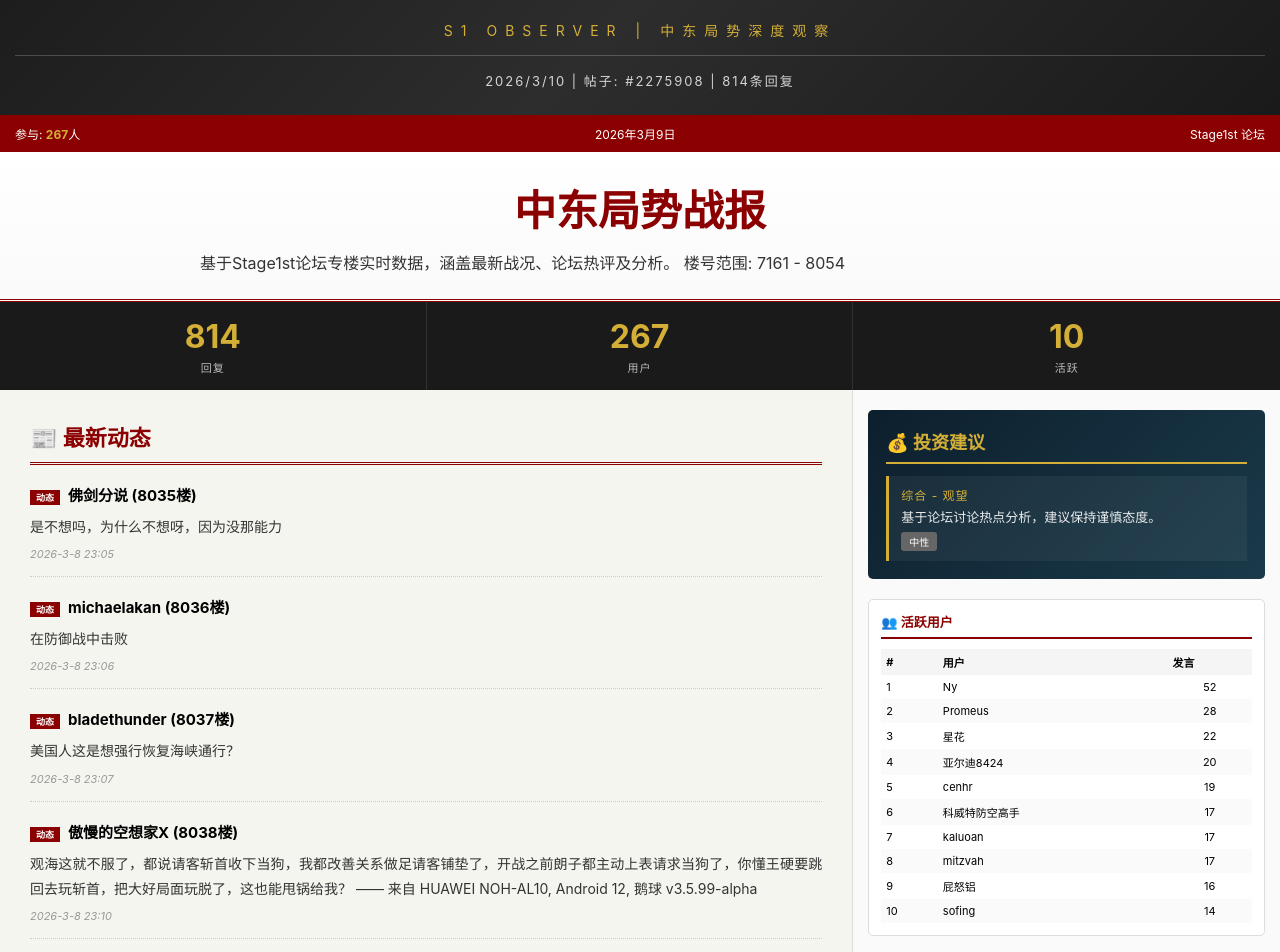
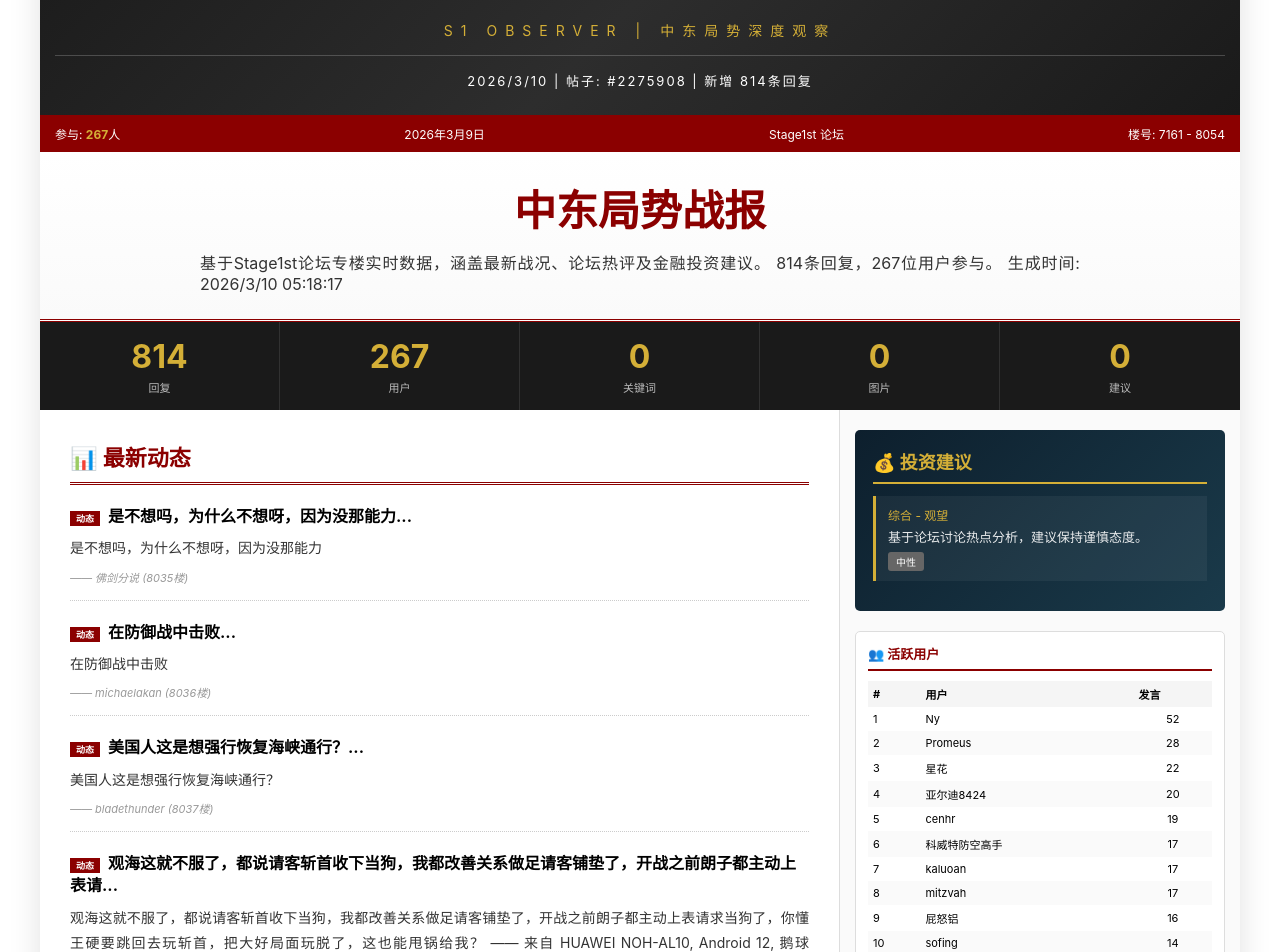
Before and after one commit to referiw/nanoclaw_bot_matters, a Vue app in the folder stage1st-web/: page /report in a window 1280 px wide. Shown: the part 120-1072 px from the top of the page. Built offline with nearby package versions, Linux system fonts and the light colour scheme.

Commit message:
Update ReportPage with newspaper style

```diff
--- a/stage1st-web/src/pages/ReportPage.vue
+++ b/stage1st-web/src/pages/ReportPage.vue
@@ -1,81 +1,98 @@
 <template>
-  <div class="report-page">
+  <div class="newspaper">
     <!-- 报头 -->
     <header class="masthead">
-      <h1 class="masthead-title">S1 战报</h1>
-      <div class="masthead-subtitle">S1 OBSERVER | 中东局势深度观察</div>
-      <div class="masthead-date">{{ reportDate }} | 帖子: #{{ reportData.threadId }} | {{ reportData.totalPosts }}条回复</div>
+      <h1>S1 战报</h1>
+      <div class="subtitle">S1 OBSERVER | 中东局势深度观察</div>
+      <div class="date-line">{{ reportDate }} | 帖子: #{{ reportData.threadId }} | 新增 {{ reportData.newPosts || reportData.totalPosts }}条回复</div>
     </header>
 
     <!-- 导航栏 -->
     <nav class="nav-bar">
-      <span>参与: <strong>{{ reportData.uniqueAuthors }}</strong>人</span>
+      <span>参与: <span class="highlight">{{ reportData.uniqueAuthors }}</span>人</span>
       <span>{{ todayDate }}</span>
       <span>Stage1st 论坛</span>
+      <span v-if="reportData.floorRange">楼号: {{ reportData.floorRange.start }} - {{ reportData.floorRange.end }}</span>
     </nav>
 
     <!-- 标题区 -->
     <section class="headline-section">
-      <h2 class="headline-title">中东局势战报</h2>
-      <p class="headline-lead">
-        基于Stage1st论坛专楼实时数据，涵盖最新战况、论坛热评及分析。
-        楼号范围: {{ reportData.floorRange?.start || '-' }} - {{ reportData.floorRange?.end || '-' }}
+      <h2>中东局势战报</h2>
+      <p class="lead">
+        基于Stage1st论坛专楼实时数据，涵盖最新战况、论坛热评及金融投资建议。
+        {{ reportData.totalPosts }}条回复，{{ reportData.uniqueAuthors }}位用户参与。
+        <span v-if="reportData.generatedAt">生成时间: {{ formatTime(reportData.generatedAt) }}</span>
       </p>
     </section>
 
     <!-- 统计栏 -->
     <div class="stats-bar">
-      <div class="stat-item">
-        <div class="stat-number">{{ reportData.totalPosts || 0 }}</div>
-        <div class="stat-label">回复</div>
-      </div>
-      <div class="stat-item">
-        <div class="stat-number">{{ reportData.uniqueAuthors || 0 }}</div>
-        <div class="stat-label">用户</div>
-      </div>
-      <div class="stat-item">
-        <div class="stat-number">{{ reportData.topAuthors?.length || 0 }}</div>
-        <div class="stat-label">活跃</div>
-      </div>
+      <div class="stat-item"><div class="stat-number">{{ reportData.totalPosts }}</div><div class="stat-label">回复</div></div>
+      <div class="stat-item"><div class="stat-number">{{ reportData.uniqueAuthors }}</div><div class="stat-label">用户</div></div>
+      <div class="stat-item"><div class="stat-number">{{ reportData.keywords?.length || 0 }}</div><div class="stat-label">关键词</div></div>
+      <div class="stat-item"><div class="stat-number">{{ reportData.images?.length || 0 }}</div><div class="stat-label">图片</div></div>
+      <div class="stat-item"><div class="stat-number">{{ reportData.investmentAdvice?.length || 0 }}</div><div class="stat-label">建议</div></div>
     </div>
 
     <!-- 主内容 -->
     <div class="content-grid">
       <main class="main-content">
-        <h3 class="section-header">📰 最新动态</h3>
-        <article v-for="(post, i) in reportData.latestPosts" :key="i" class="news-item">
-          <h4><span class="tag">动态</span>{{ post.author }} ({{ post.floor }}楼)</h4>
-          <p>{{ post.content }}</p>
-          <div class="source">{{ post.time }}</div>
+        <h2 class="section-header">📊 最新动态</h2>
+        <article v-for="(item, i) in reportData.newsItems" :key="i" class="news-item">
+          <h3><span class="tag">动态</span>{{ item.content?.substring(0, 45) }}...</h3>
+          <p>{{ item.content?.substring(0, 280) }}{{ item.content?.length > 280 ? '...' : '' }}</p>
+          <div class="source">—— {{ item.author }} ({{ item.floor }}楼)</div>
         </article>
 
-        <h3 class="section-header">💬 热门评论</h3>
-        <div v-for="(comment, i) in reportData.hotComments" :key="'c'+i"
+        <h2 class="section-header" v-if="reportData.images?.length">🖼️ 论坛图片</h2>
+        <div v-if="reportData.images?.length" class="images-grid">
+          <div v-for="(img, i) in reportData.images" :key="i" class="image-item">
+            <a :href="img.url" target="_blank">
+              <img :src="img.base64 || img.url" alt="论坛图片" loading="lazy">
+            </a>
+            <div class="image-info">{{ img.author }} ({{ img.floor }}楼)</div>
+          </div>
+        </div>
+
+        <h2 class="section-header">💬 热门评论</h2>
+        <div v-for="(c, i) in reportData.hotComments" :key="'c'+i"
              class="comment" :class="{ highlighted: i < 3 }">
-          <span class="author">{{ comment.author }} ({{ comment.floor }}楼):</span>
-          <p class="content">{{ comment.content }}</p>
+          <span class="author">{{ c.author }} ({{ c.floor }}楼):</span>
+          <p class="content">{{ c.content }}</p>
         </div>
       </main>
 
       <aside class="sidebar">
         <div class="investment-box">
           <h3>💰 投资建议</h3>
-          <div class="investment-item">
+          <div v-for="(adv, i) in reportData.investmentAdvice" :key="i" class="investment-item">
+            <div class="category">{{ adv.category }} - {{ adv.trend }}</div>
+            <p>{{ adv.content }}</p>
+            <span class="impact" :class="adv.impact">{{ adv.impact === 'positive' ? '看多' : adv.impact === 'negative' ? '看空' : '中性' }}</span>
+          </div>
+          <div v-if="!reportData.investmentAdvice?.length" class="investment-item">
             <div class="category">综合 - 观望</div>
             <p>基于论坛讨论热点分析，建议保持谨慎态度。</p>
             <span class="impact neutral">中性</span>
           </div>
         </div>
 
-        <div class="keywords-box">
+        <div class="keywords" v-if="reportData.keywords?.length">
+          <h4>🏷️ 关键词</h4>
+          <div class="tag-cloud">
+            <span v-for="(kw, i) in reportData.keywords" :key="i" class="tag" :class="{ hot: i < 5 }">{{ kw[0] || kw }}</span>
+          </div>
+        </div>
+
+        <div class="author-section">
           <h4>👥 活跃用户</h4>
           <table class="author-table">
             <thead><tr><th>#</th><th>用户</th><th>发言</th></tr></thead>
             <tbody>
               <tr v-for="(author, i) in reportData.topAuthors" :key="i">
                 <td>{{ i + 1 }}</td>
-                <td>{{ author.name }}</td>
-                <td style="text-align:center">{{ author.count }}</td>
+                <td>{{ author.name || author[0] }}</td>
+                <td style="text-align:center">{{ author.count || author[1] }}</td>
               </tr>
             </tbody>
           </table>
@@ -87,7 +104,7 @@
     <footer class="footer">
       <h3>S1 OBSERVER</h3>
       <p>中东局势深度观察 | Stage1st 论坛 #{{ reportData.threadId }}</p>
-      <p class="disclaimer">免责声明：本战报内容整理自网络论坛，仅供信息参考。Generated by Claude Code</p>
+      <p class="disclaimer">免责声明：本战报内容整理自网络论坛，仅供信息参考。投资建议仅供参考，不构成决策依据。Generated by Claude Code</p>
     </footer>
   </div>
 </template>
@@ -98,11 +115,17 @@ import { ref, computed, onMounted } from 'vue'
 const reportData = ref({
   threadId: '2275908',
   totalPosts: 0,
+  newPosts: 0,
   uniqueAuthors: 0,
   floorRange: {},
   topAuthors: [],
   latestPosts: [],
-  hotComments: []
+  newsItems: [],
+  hotComments: [],
+  keywords: [],
+  images: [],
+  investmentAdvice: [],
+  generatedAt: null
 })
 
 const todayDate = computed(() => {
@@ -116,11 +139,20 @@ const reportDate = computed(() => {
   return todayDate.value
 })
 
+const formatTime = (time) => {
+  return new Date(time).toLocaleString('zh-CN')
+}
+
 onMounted(async () => {
   try {
     const res = await fetch('/data/report.json')
     if (res.ok) {
-      reportData.value = await res.json()
+      const data = await res.json()
+      // 处理数据格式
+      if (data.latestPosts && !data.newsItems) {
+        data.newsItems = data.latestPosts.slice(0, 10)
+      }
+      reportData.value = data
     }
   } catch (e) {
     console.error('Failed to load report data:', e)
@@ -129,301 +161,64 @@ onMounted(async () => {
 </script>
 
 <style scoped>
-.report-page {
-  background: #f5f5f0;
-  min-height: 100vh;
-  font-family: 'Noto Sans SC', -apple-system, sans-serif;
-  max-width: 100vw;
-  overflow-x: hidden;
-}
-
-.masthead {
-  background: linear-gradient(135deg, #1a1a1a 0%, #2d2d2d 50%, #1a1a1a 100%);
-  color: white;
-  text-align: center;
-  padding: 25px 15px;
-}
-
-.masthead-title {
-  font-size: clamp(32px, 10vw, 72px);
-  font-weight: 900;
-  letter-spacing: clamp(5px, 3vw, 20px);
-  margin: 0;
-}
-
-.masthead-subtitle {
-  font-size: clamp(10px, 3vw, 14px);
-  letter-spacing: clamp(3px, 2vw, 8px);
-  margin-top: 10px;
-  color: #D4AF37;
-}
-
-.masthead-date {
-  margin-top: 15px;
-  padding-top: 15px;
-  border-top: 1px solid rgba(255,255,255,0.2);
-  font-size: clamp(10px, 2.5vw, 13px);
-  letter-spacing: 2px;
-  color: rgba(255,255,255,0.8);
-}
-
-.nav-bar {
-  background: #8B0000;
-  padding: 10px 15px;
-  display: flex;
-  justify-content: space-between;
-  flex-wrap: wrap;
-  gap: 8px;
-  color: white;
-  font-size: clamp(10px, 2.5vw, 12px);
-}
-
-.nav-bar strong { color: #D4AF37; }
-
-.headline-section {
-  padding: 25px 15px;
-  text-align: center;
-  background: linear-gradient(180deg, #fff 0%, #fafafa 100%);
-  border-bottom: 3px double #8B0000;
-}
-
-.headline-title {
-  font-size: clamp(24px, 6vw, 42px);
-  color: #8B0000;
-  margin: 0 0 12px;
-}
-
-.headline-lead {
-  font-size: clamp(13px, 3vw, 16px);
-  max-width: 900px;
-  margin: 0 auto;
-  text-align: justify;
-  padding: 0 10px;
-  color: #333;
-}
-
-.stats-bar {
-  display: grid;
-  grid-template-columns: repeat(3, 1fr);
-  background: #1a1a1a;
-}
-
-.stat-item {
-  padding: 15px 10px;
-  text-align: center;
-  border-right: 1px solid rgba(255,255,255,0.1);
-}
-
+/* 报纸风格 - 与HTML战报完全一致 */
+.newspaper { max-width: 1200px; margin: 0 auto; background: #fff; box-shadow: 0 0 30px rgba(0,0,0,0.12); font-family: 'Noto Sans SC', -apple-system, sans-serif; }
+.masthead { background: linear-gradient(135deg, #1a1a1a 0%, #2d2d2d 50%, #1a1a1a 100%); color: #fff; text-align: center; padding: 25px 15px; }
+.masthead h1 { font-size: clamp(32px, 10vw, 72px); font-weight: 900; letter-spacing: clamp(5px, 3vw, 20px); margin: 0; }
+.masthead .subtitle { font-size: clamp(10px, 3vw, 14px); letter-spacing: clamp(3px, 2vw, 8px); margin-top: 10px; color: #D4AF37; }
+.masthead .date-line { margin-top: 15px; padding-top: 15px; border-top: 1px solid rgba(255,255,255,0.2); font-size: clamp(10px, 2.5vw, 13px); letter-spacing: 2px; }
+.nav-bar { background: #8B0000; padding: 10px 15px; display: flex; justify-content: space-between; flex-wrap: wrap; gap: 8px; }
+.nav-bar span { color: #fff; font-size: clamp(10px, 2.5vw, 12px); }
+.nav-bar .highlight { color: #D4AF37; font-weight: bold; }
+.headline-section { padding: 25px 15px; text-align: center; background: linear-gradient(180deg, #fff 0%, #fafafa 100%); border-bottom: 3px double #8B0000; }
+.headline-section h2 { font-size: clamp(24px, 6vw, 42px); color: #8B0000; margin: 0 0 12px; }
+.headline-section .lead { font-size: clamp(13px, 3vw, 16px); max-width: 900px; margin: 0 auto; text-align: justify; padding: 0 10px; color: #333; }
+.stats-bar { display: grid; grid-template-columns: repeat(auto-fit, minmax(100px, 1fr)); background: #1a1a1a; }
+.stat-item { padding: 15px 10px; text-align: center; border-right: 1px solid rgba(255,255,255,0.1); }
 .stat-item:last-child { border-right: none; }
-
-.stat-number {
-  font-size: clamp(20px, 5vw, 32px);
-  font-weight: bold;
-  color: #D4AF37;
-}
-
-.stat-label {
-  font-size: clamp(9px, 2vw, 11px);
-  color: rgba(255,255,255,0.7);
-  text-transform: uppercase;
-  letter-spacing: 1px;
-  margin-top: 3px;
-}
-
-.content-grid {
-  display: grid;
-  grid-template-columns: 1fr;
-}
-
-@media (min-width: 900px) {
-  .content-grid { grid-template-columns: 2fr 1fr; }
-}
-
-.main-content {
-  padding: 20px 15px;
-  border-bottom: 1px solid #ddd;
-}
-
-@media (min-width: 900px) {
-  .main-content {
-    border-bottom: none;
-    border-right: 1px solid #ddd;
-    padding: 30px;
-  }
-}
-
-.sidebar {
-  padding: 20px 15px;
-  background: #fafafa;
-}
-
-.section-header {
-  font-size: clamp(18px, 4vw, 22px);
-  color: #8B0000;
-  padding-bottom: 10px;
-  border-bottom: 3px double #8B0000;
-  margin-bottom: 20px;
-}
-
-.news-item {
-  margin-bottom: 20px;
-  padding-bottom: 15px;
-  border-bottom: 1px dotted #ccc;
-}
-
-.news-item:last-child { border-bottom: none; margin-bottom: 0; }
-
-.news-item h4 {
-  font-size: clamp(13px, 3vw, 15px);
-  margin: 0 0 8px;
-  line-height: 1.4;
-}
-
-.news-item .tag {
-  background: #8B0000;
-  color: white;
-  font-size: 9px;
-  padding: 2px 6px;
-  margin-right: 8px;
-}
-
-.news-item p {
-  font-size: clamp(12px, 3vw, 14px);
-  text-align: justify;
-  line-height: 1.8;
-  margin: 0;
-  color: #333;
-}
-
-.news-item .source {
-  font-size: 11px;
-  color: #999;
-  font-style: italic;
-  margin-top: 8px;
-}
-
-.comment {
-  padding: 12px;
-  background: #f9f9f9;
-  margin-bottom: 12px;
-  border-left: 3px solid #ccc;
-}
-
-.comment.highlighted {
-  border-left-color: #8B0000;
-  background: #fff8f0;
-}
-
-.comment .author {
-  font-size: 11px;
-  color: #8B0000;
-  font-weight: bold;
-}
-
-.comment .content {
-  font-size: clamp(12px, 2.5vw, 13px);
-  margin-top: 6px;
-  line-height: 1.6;
-}
-
-.investment-box {
-  background: linear-gradient(135deg, #0d1f2d 0%, #1a3a4a 100%);
-  color: white;
-  padding: 18px;
-  margin-bottom: 20px;
-  border-radius: 5px;
-}
-
-.investment-box h3 {
-  color: #D4AF37;
-  font-size: clamp(14px, 3vw, 18px);
-  margin: 0 0 12px;
-  padding-bottom: 8px;
-  border-bottom: 2px solid #D4AF37;
-}
-
-.investment-item {
-  padding: 10px 12px;
-  background: rgba(255,255,255,0.05);
-  border-left: 3px solid #D4AF37;
-}
-
-.investment-item .category {
-  font-size: clamp(10px, 2vw, 12px);
-  color: #D4AF37;
-  letter-spacing: 1px;
-  margin-bottom: 4px;
-}
-
-.investment-item p {
-  font-size: clamp(12px, 2.5vw, 13px);
-  margin: 0;
-  color: rgba(255,255,255,0.9);
-}
-
-.impact {
-  font-size: 10px;
-  padding: 2px 8px;
-  display: inline-block;
-  margin-top: 6px;
-  border-radius: 3px;
-}
-
-.impact.neutral { background: #666; color: white; }
-
-.keywords-box {
-  padding: 12px;
-  background: white;
-  border-radius: 5px;
-  border: 1px solid #ddd;
-}
-
-.keywords-box h4 {
-  font-size: 13px;
-  color: #8B0000;
-  margin: 0 0 10px;
-  padding-bottom: 6px;
-  border-bottom: 2px solid #8B0000;
-}
-
-.author-table {
-  width: 100%;
-  font-size: 11px;
-  border-collapse: collapse;
-}
-
-.author-table th, .author-table td {
-  padding: 5px;
-  text-align: left;
-}
-
+.stat-number { font-size: clamp(20px, 5vw, 32px); font-weight: bold; color: #D4AF37; }
+.stat-label { font-size: clamp(9px, 2vw, 11px); color: rgba(255,255,255,0.7); margin-top: 3px; }
+.content-grid { display: grid; grid-template-columns: 1fr; }
+@media (min-width: 900px) { .content-grid { grid-template-columns: 2fr 1fr; } }
+.main-content { padding: 20px 15px; border-bottom: 1px solid #ddd; }
+@media (min-width: 900px) { .main-content { border-bottom: none; border-right: 1px solid #ddd; padding: 30px; } }
+.sidebar { padding: 20px 15px; background: #fafafa; }
+.section-header { font-size: clamp(18px, 4vw, 22px); color: #8B0000; padding-bottom: 10px; border-bottom: 3px double #8B0000; margin-bottom: 20px; }
+.news-item { margin-bottom: 20px; padding-bottom: 15px; border-bottom: 1px dotted #ccc; }
+.news-item:last-child { border-bottom: none; }
+.news-item h3 { font-size: clamp(14px, 3vw, 16px); margin: 0 0 8px; line-height: 1.4; }
+.news-item .tag { background: #8B0000; color: #fff; font-size: 9px; padding: 2px 6px; margin-right: 8px; }
+.news-item p { font-size: clamp(13px, 3vw, 14px); text-align: justify; line-height: 1.8; margin: 0; color: #333; }
+.news-item .source { font-size: 11px; color: #999; font-style: italic; margin-top: 8px; }
+.images-grid { display: grid; grid-template-columns: repeat(auto-fill, minmax(150px, 1fr)); gap: 10px; margin: 15px 0; }
+.image-item { border-radius: 8px; overflow: hidden; background: #f0f0f0; }
+.image-item img { width: 100%; height: 120px; object-fit: cover; display: block; cursor: pointer; }
+.image-item .image-info { font-size: 10px; color: #666; padding: 5px; background: #f9f9f9; }
+.investment-box { background: linear-gradient(135deg, #0d1f2d 0%, #1a3a4a 100%); color: #fff; padding: 18px; margin-bottom: 20px; border-radius: 5px; }
+.investment-box h3 { color: #D4AF37; font-size: clamp(14px, 3vw, 18px); margin: 0 0 12px; padding-bottom: 8px; border-bottom: 2px solid #D4AF37; }
+.investment-item { margin-bottom: 12px; padding: 10px 12px; background: rgba(255,255,255,0.05); border-left: 3px solid #D4AF37; }
+.investment-item .category { font-size: clamp(10px, 2vw, 12px); color: #D4AF37; margin-bottom: 4px; }
+.investment-item p { font-size: clamp(12px, 2.5vw, 13px); margin: 0; color: rgba(255,255,255,0.9); }
+.impact { font-size: 10px; padding: 2px 8px; display: inline-block; margin-top: 6px; border-radius: 3px; background: #666; color: #fff; }
+.impact.positive { background: linear-gradient(135deg, #2e7d32, #43a047); }
+.impact.negative { background: linear-gradient(135deg, #c62828, #e53935); }
+.comment { padding: 12px; background: #f9f9f9; margin-bottom: 12px; border-left: 3px solid #ccc; }
+.comment.highlighted { border-left-color: #8B0000; background: #fff8f0; }
+.comment .author { font-size: 11px; color: #8B0000; font-weight: bold; }
+.comment .content { font-size: clamp(12px, 2.5vw, 13px); margin-top: 6px; line-height: 1.6; }
+.keywords { margin-top: 20px; padding: 12px; background: #f0f0f0; border-radius: 5px; }
+.keywords h4 { font-size: 12px; color: #8B0000; margin: 0 0 10px; }
+.keywords .tag-cloud { display: flex; flex-wrap: wrap; gap: 6px; }
+.keywords .tag { background: #1a1a1a; color: #fff; padding: 3px 10px; font-size: 10px; border-radius: 3px; }
+.keywords .tag.hot { background: #8B0000; }
+.author-section { margin-top: 20px; padding: 12px; background: #fff; border-radius: 5px; border: 1px solid #ddd; }
+.author-section h4 { font-size: 13px; color: #8B0000; margin: 0 0 10px; padding-bottom: 6px; border-bottom: 2px solid #8B0000; }
+.author-table { width: 100%; font-size: 11px; border-collapse: collapse; }
+.author-table th, .author-table td { padding: 5px; text-align: left; }
 .author-table th { background: #f5f5f5; }
 .author-table tr:nth-child(even) { background: #fafafa; }
-
-.footer {
-  background: #1a1a1a;
-  color: white;
-  padding: 25px 15px;
-  text-align: center;
-}
-
-.footer h3 {
-  font-size: clamp(18px, 4vw, 24px);
-  letter-spacing: 5px;
-  margin: 0 0 8px;
-  color: #D4AF37;
-}
-
-.footer p {
-  margin: 5px 0;
-  font-size: 12px;
-  color: rgba(255,255,255,0.6);
-}
-
-.footer .disclaimer {
-  font-size: 10px;
-  color: rgba(255,255,255,0.4);
-  margin-top: 15px;
-  line-height: 1.6;
-}
+.footer { background: #1a1a1a; color: #fff; padding: 25px 15px; text-align: center; }
+.footer h3 { font-size: clamp(18px, 4vw, 24px); letter-spacing: 5px; margin: 0 0 8px; color: #D4AF37; }
+.footer p { margin: 5px 0; font-size: 12px; color: rgba(255,255,255,0.6); }
+.footer .disclaimer { font-size: 10px; color: rgba(255,255,255,0.4); margin-top: 15px; line-height: 1.6; }
 </style>
```
